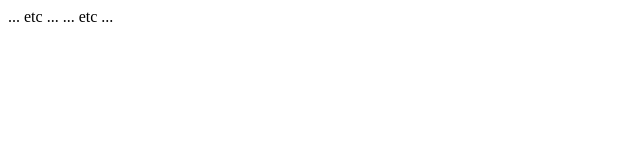
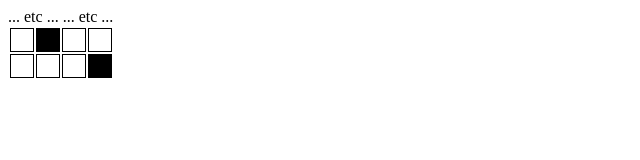
Before and after one commit to rena-deane/javascript-racer, a plain HTML site: page racergame.html in a window 1280 px wide. Shown: the whole page, without its empty margins (0-640 px from the left). Drawn offline with Linux system fonts and the light colour scheme.

Commit message:
link external files to HTML

```diff
--- a/racergame.css
+++ b/racergame.css
@@ -0,0 +1,10 @@
+.racer_table td {
+  background-color: white;
+  height: 20px;
+  width: 20px;
+  border: 1px solid black;
+}
+
+.racer_table td.active {
+  background-color: black;
+}
--- a/racergame.html
+++ b/racergame.html
@@ -2,6 +2,8 @@
 <html>
 <head>
   <title>Racer Game</title>
+  <link rel="stylesheet" type="text/css" href="racergame.css">
+  <script src="event.js" type="text/javascript"></script>
 
 </head>
 <body>
```
